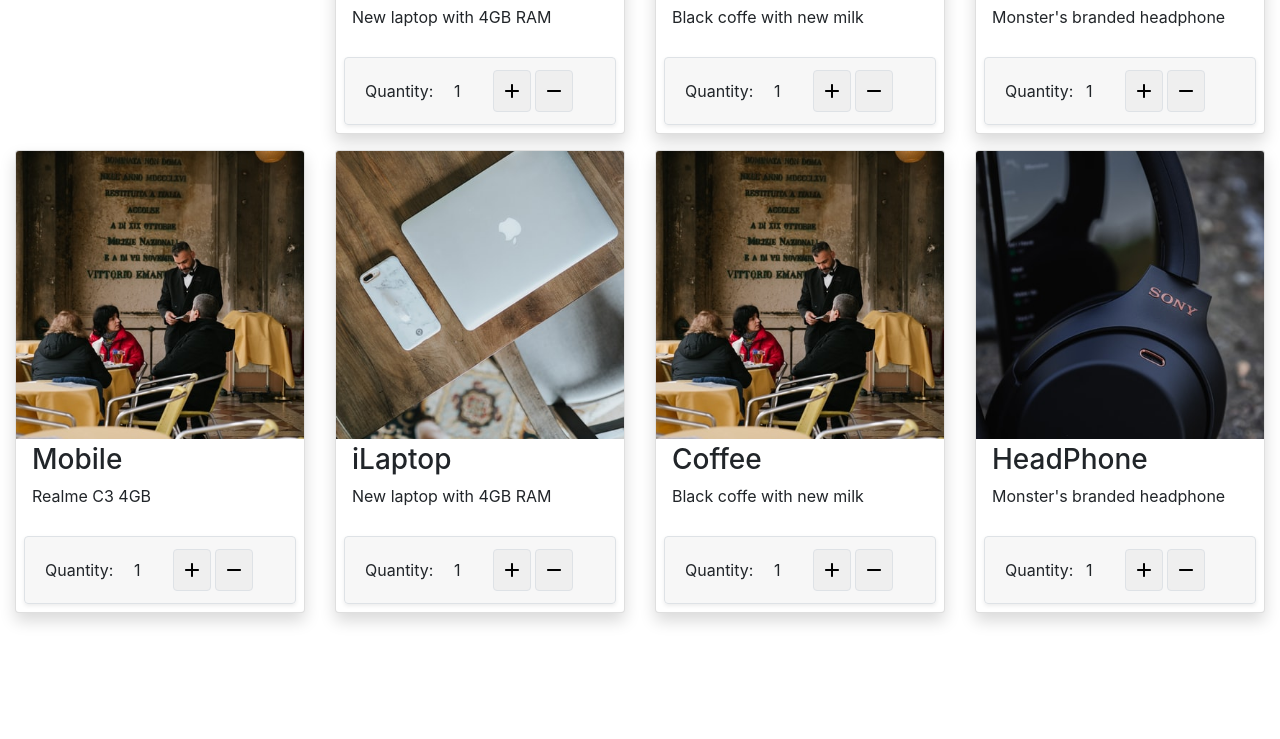
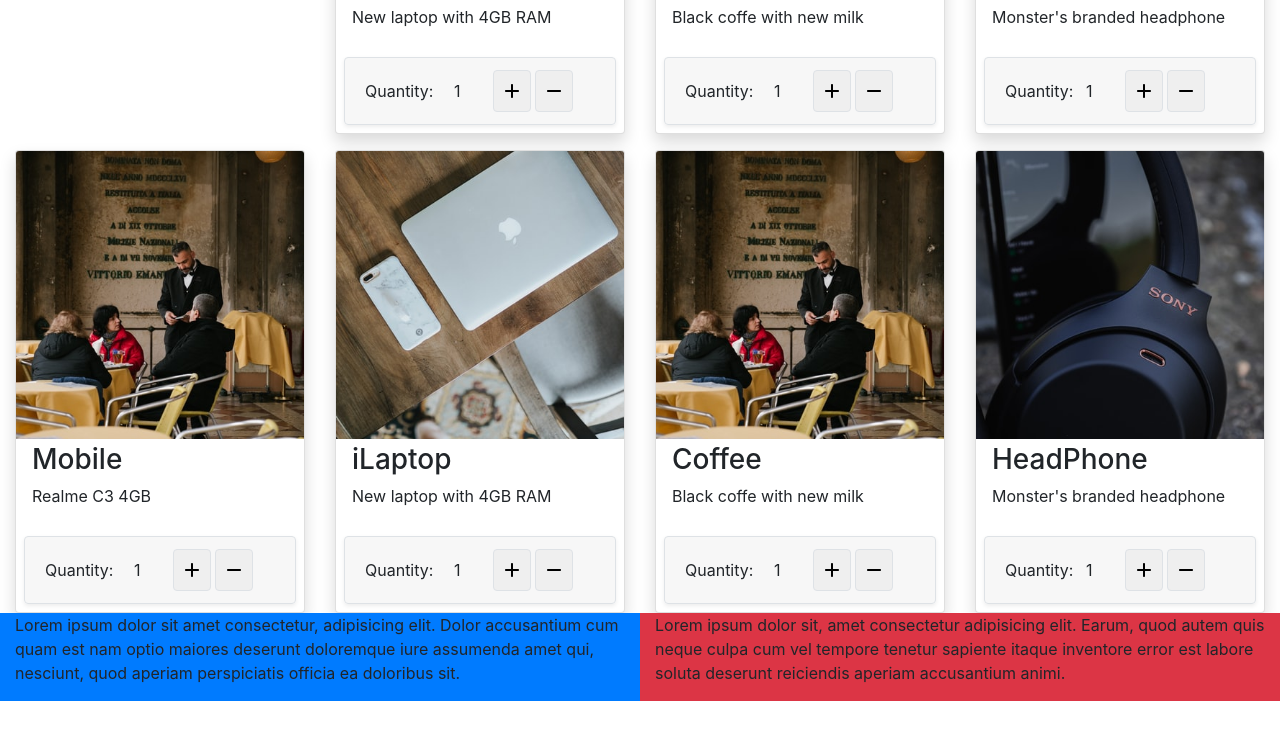
Before and after one commit to Ch-Chand/Ecommerce-website, a plain HTML site: page index.html in a window 1280 px wide. Shown: the part 1153-1892 px from the top of the page. Drawn offline with nearby package versions, Linux system fonts and the light colour scheme.

Commit message:
Just tested

```diff
--- a/index.html
+++ b/index.html
@@ -419,7 +419,12 @@
             </div>
         </div>
         <div class="row">
-
+            <div class="col bg-primary">
+                <p>Lorem ipsum dolor sit amet consectetur, adipisicing elit. Dolor accusantium cum quam est nam optio maiores deserunt doloremque iure assumenda amet qui, nesciunt, quod aperiam perspiciatis officia ea doloribus sit.</p>
+            </div>
+            <div class="col bg-danger">
+                <p>Lorem ipsum dolor sit, amet consectetur adipisicing elit. Earum, quod autem quis neque culpa cum vel tempore tenetur sapiente itaque inventore error est labore soluta deserunt reiciendis aperiam accusantium animi.</p>
+            </div>
         </div>
     </div>
     <br>
```
